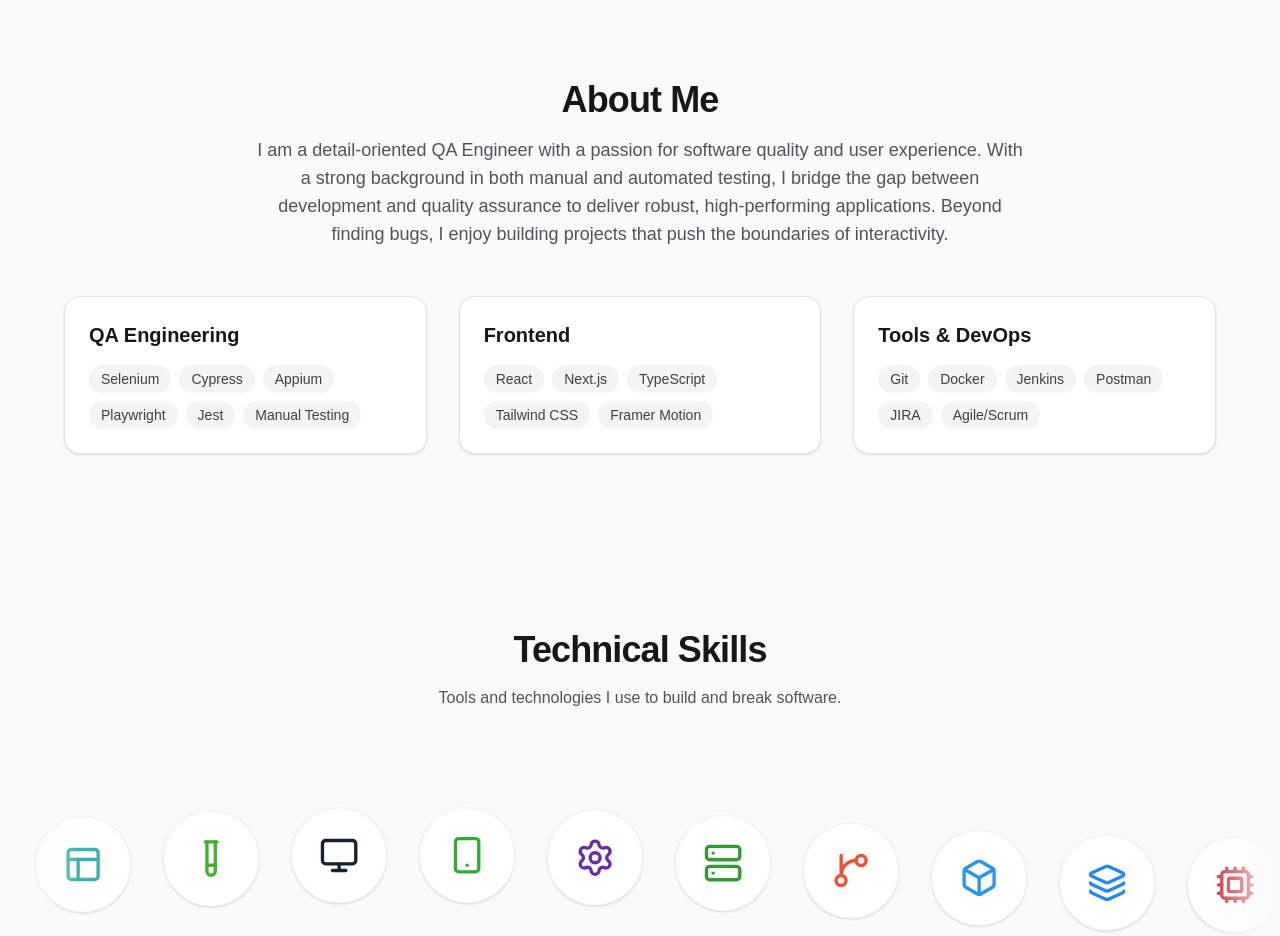
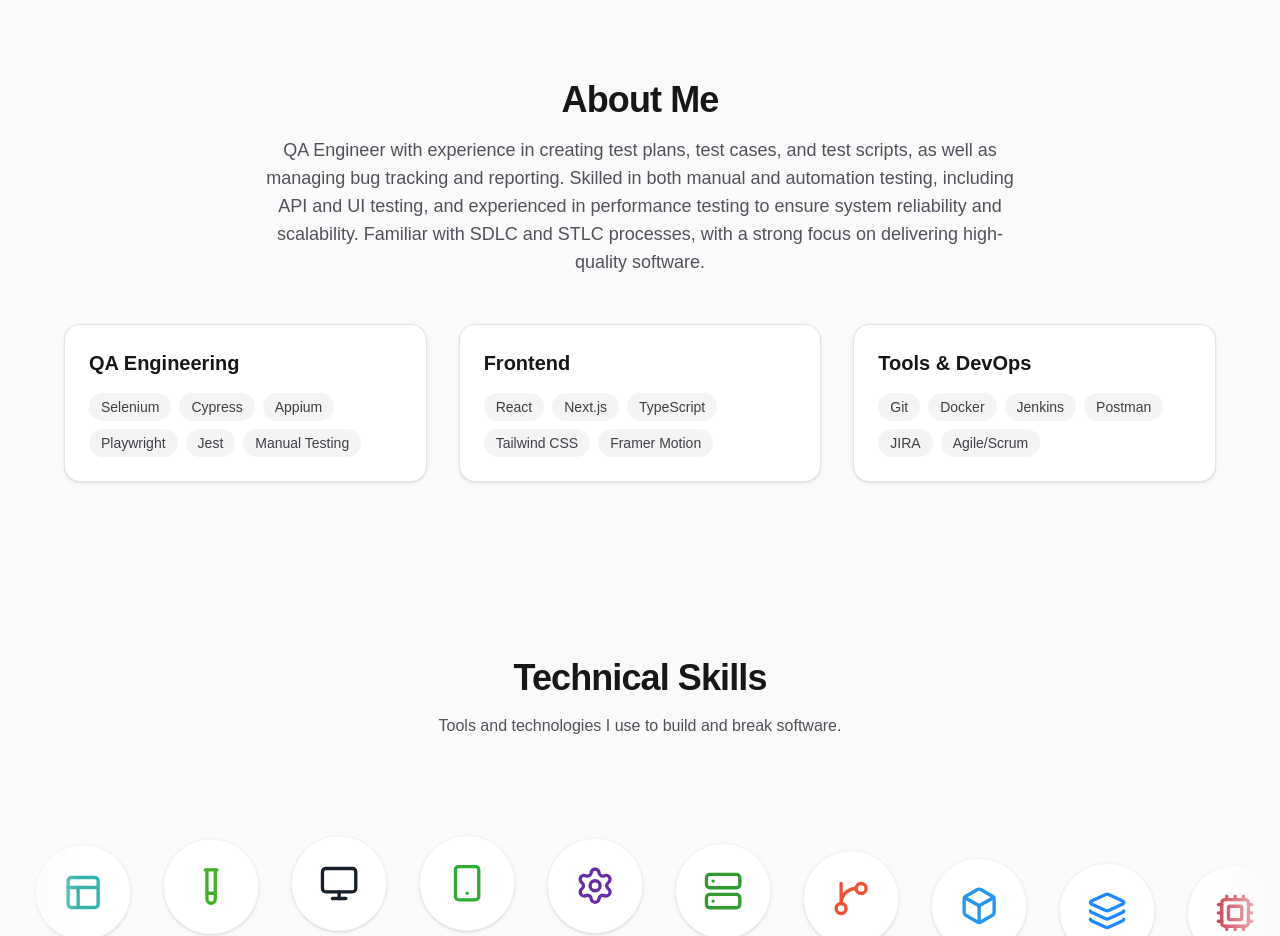
Before and after one commit to FirdhausDwiSukma/my-porto, a Next.js app: page / in a window 1280 px wide. Shown: the part 800-1736 px from the top of the page. Built offline with nearby package versions, Linux system fonts and the light colour scheme.

Commit message:
update about me

```diff
--- a/components/About.tsx
+++ b/components/About.tsx
@@ -23,10 +23,9 @@ export const About = () => {
                     <h2 className="text-3xl font-bold tracking-tight sm:text-4xl mb-4">About Me</h2>
                     <div className="mx-auto max-w-3xl text-lg text-zinc-600 dark:text-zinc-400">
                         <p>
-                            I am a detail-oriented QA Engineer with a passion for software quality and user experience.
-                            With a strong background in both manual and automated testing, I bridge the gap between
-                            development and quality assurance to deliver robust, high-performing applications.
-                            Beyond finding bugs, I enjoy building projects that push the boundaries of interactivity.
+                            QA Engineer with experience in creating test plans, test cases, and test scripts, as well as managing bug tracking and reporting.
+                            Skilled in both manual and automation testing, including API and UI testing, and experienced in performance testing to ensure system reliability and scalability.
+                            Familiar with SDLC and STLC processes, with a strong focus on delivering high-quality software.
                         </p>
                     </div>
                 </motion.div>
```
Also changed, not shown: 1 other file (tests, documents, lock files or other folders).
